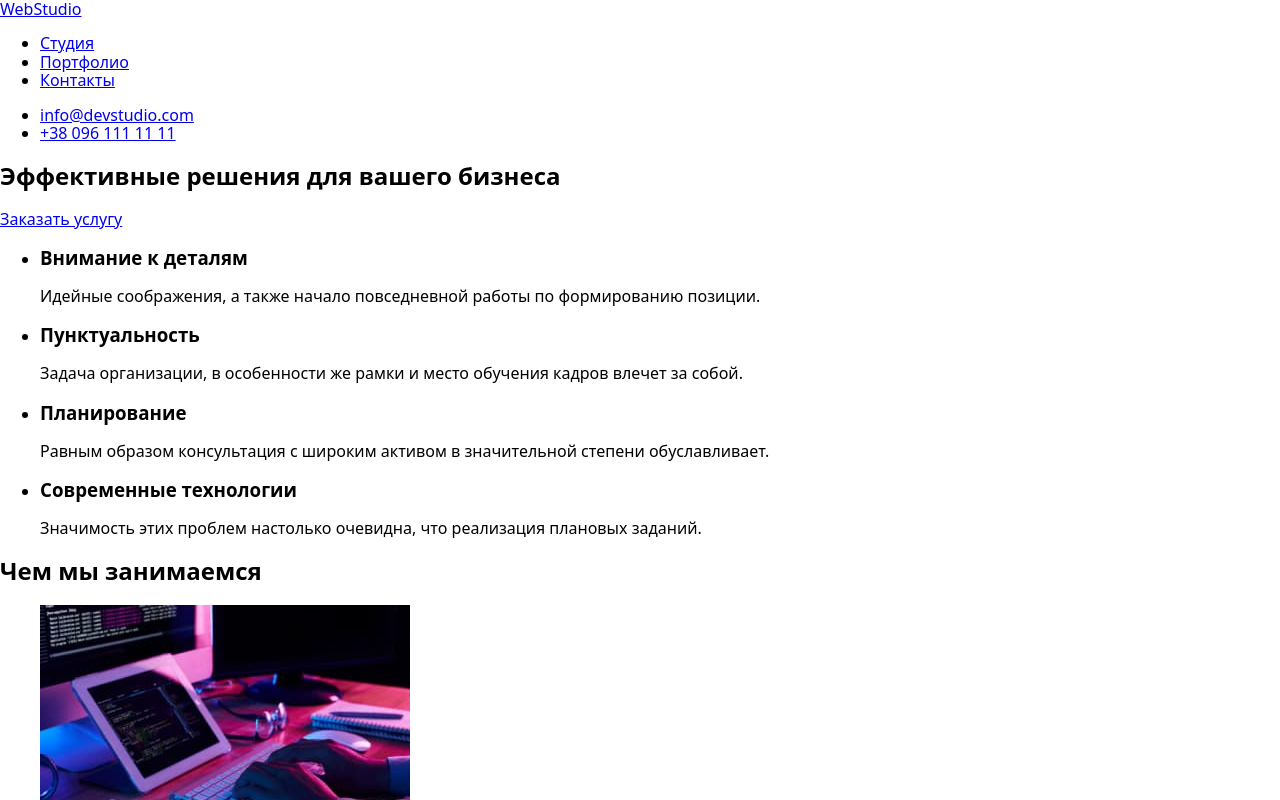
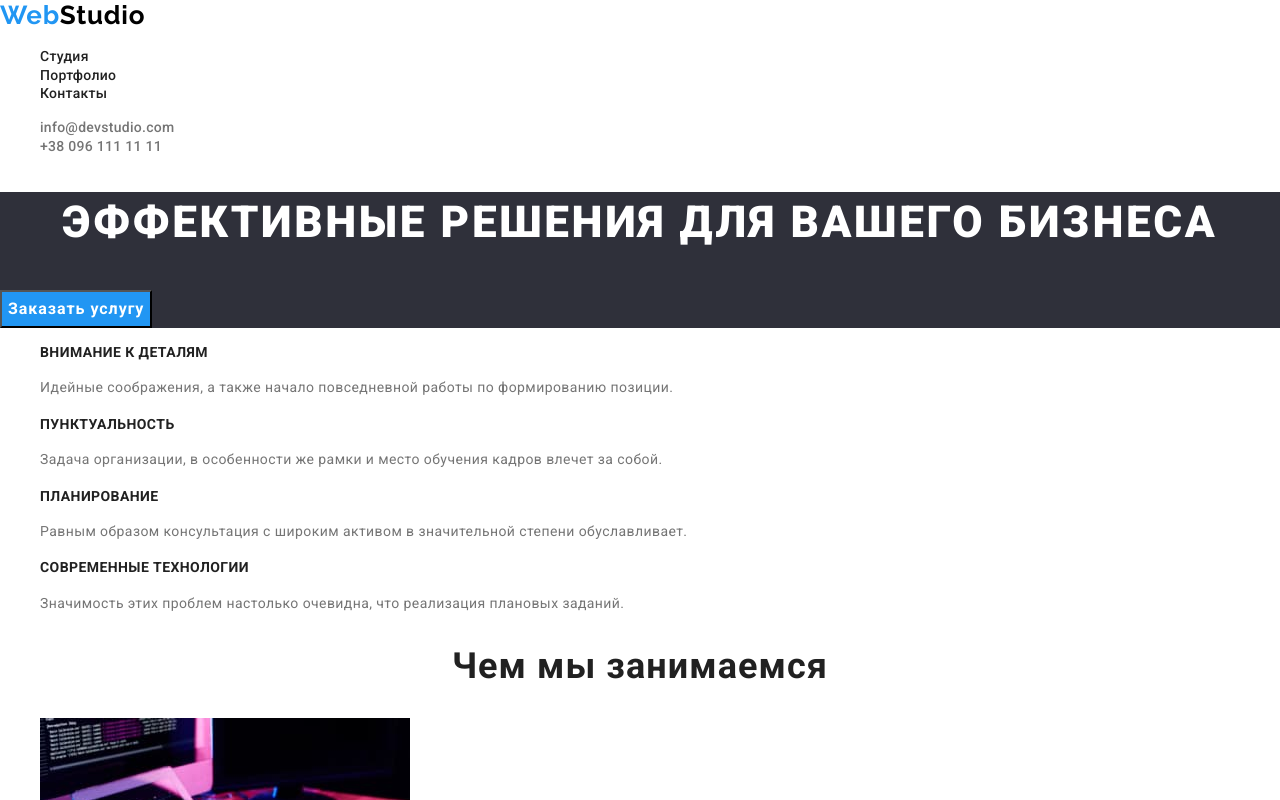
Before and after one commit to ihorkovalenko27/goit-markup-hw-02, a plain HTML site: page index.html in a window 1280 px wide. Shown: the top 800 px of the page. Drawn offline with nearby package versions, Linux system fonts and the light colour scheme.

Commit message:
Первая страница в стилях

```diff
--- a/css/styles.css
+++ b/css/styles.css
@@ -0,0 +1,211 @@
+:root {
+  --white-text: rgba(255, 255, 255, 1);
+  --black-text: rgba(33, 33, 33, 1);
+  --grey-text: rgba(117, 117, 117, 1);
+
+  --white: #ffffff;
+  --dark-grey: #2f303a;
+  --light-grey: #f5f4fa;
+}
+
+body {
+  font-family: 'Roboto', sans-serif;
+}
+
+* {
+  list-style-type: none;
+}
+
+header {
+  background-color: var(--white);
+}
+
+.webstudio {
+  text-decoration: none;
+}
+
+/* Логотип */
+.logo-web,
+.logo-studio {
+  font-family: 'Raleway', sans-serif;
+  font-weight: bold;
+  font-size: 26px;
+  line-height: 1.2;
+  letter-spacing: 0.03em;
+}
+
+.logo-web {
+  color: #2196f3;
+}
+
+.logo-studio {
+  color: #000000;
+}
+
+/* Ссылки навигации */
+
+.link-nav .link {
+  color: var(--black-text);
+  text-decoration: none;
+  font-family: 'Roboto', sans-serif;
+  font-weight: 500;
+  font-size: 14px;
+  line-height: 1.15;
+  letter-spacing: 0.02em;
+}
+
+.link-nav .link:hover,
+.link-nav .link:focus,
+.link-nav .link:active {
+  color: #2196f3;
+}
+
+/* Ссылки контактов */
+
+.contacts-link .link {
+  color: #757575;
+  font-family: 'Roboto', sans-serif;
+  font-weight: 500;
+  font-size: 14px;
+  line-height: 1.15;
+  letter-spacing: 0.02em;
+  text-decoration: none;
+}
+
+.contacts-link .link:hover,
+.contacts-link .link:focus {
+  color: #2196f3;
+}
+
+/* Герой */
+
+.hero {
+  background-color: var(--dark-grey);
+}
+
+.hero-title {
+  color: var(--white-text);
+  font-weight: 900;
+  font-size: 44px;
+  line-height: 1.4;
+  text-align: center;
+  letter-spacing: 0.06em;
+  text-transform: uppercase;
+}
+
+.hero-button {
+  background-color: #2196f3;
+}
+
+.button-text {
+  color: var(--white-text);
+  font-family: 'Roboto', sans-serif;
+  font-weight: bold;
+  font-size: 16px;
+  line-height: 2;
+  display: flex;
+  align-items: center;
+  text-align: center;
+  letter-spacing: 0.06em;
+}
+
+/* Преимущества */
+
+.advantages .adv-title {
+  color: var(--black-text);
+  font-weight: bold;
+  font-size: 14px;
+  line-height: 1.15;
+  letter-spacing: 0.03em;
+  text-transform: uppercase;
+}
+
+.advantages .adv-text {
+  color: var(--grey-text);
+  font-weight: normal;
+  font-size: 14px;
+  line-height: 1.7;
+  letter-spacing: 0.03em;
+}
+
+/* Чем мы занимаемся */
+
+.works-title {
+  color: var(--black-text);
+  font-weight: bold;
+  font-size: 36px;
+  line-height: 1.2;
+  text-align: center;
+  letter-spacing: 0.03em;
+}
+
+/* Наша команда */
+.our-team {
+  background-color: var(--light-grey);
+}
+
+.team-title {
+  color: var(--black-text);
+  font-weight: bold;
+  font-size: 36px;
+  line-height: 42px;
+  text-align: center;
+  letter-spacing: 0.03em;
+}
+
+.team-list .list-item {
+  color: var(--black-text);
+  font-weight: 500;
+  font-size: 16px;
+  line-height: 1.2;
+  letter-spacing: 0.03em;
+}
+
+/* На время убрал text-align!  */
+
+.prof-item {
+  color: var(--grey-text);
+  font-weight: normal;
+  font-size: 16px;
+  line-height: 1.2;
+  letter-spacing: 0.03em;
+}
+
+/* Футер */
+.footer {
+  background-color: var(--dark-grey);
+}
+
+.footer-studio {
+  color: var(--white-text);
+  font-family: 'Raleway', sans-serif;
+  font-weight: bold;
+  font-size: 26px;
+  line-height: 1.2;
+  letter-spacing: 0.03em;
+}
+
+.addr {
+  color: var(--white-text);
+  font-style: normal;
+  font-weight: normal;
+  font-size: 14px;
+  line-height: 1.7;
+  letter-spacing: 0.03em;
+  text-decoration: none;
+}
+
+.footer-link .link {
+  color: rgba(255, 255, 255, 0.6);
+  font-family: 'Roboto', sans-serif;
+  font-style: normal;
+  font-size: 14px;
+  line-height: 24px;
+  letter-spacing: 0.03em;
+  text-decoration: none;
+}
+
+.footer-link .link:hover,
+.footer-link .link:focus {
+  color: #2196f3;
+}
--- a/index.html
+++ b/index.html
@@ -15,54 +15,54 @@
 <body>
     <header>
     <nav>
-      <a href="index.html">WebStudio</a>
-      <ul>
-         <li><a href="#">Студия</a></li>
-         <li><a href="portfolio.html">Портфолио</a></li>
-         <li><a href="#">Контакты</a></li>
+      <a class="webstudio" href="index.html"> <span class="logo-web">Web</span><span class="logo-studio">Studio</span></a>
+      <ul class="link-nav" >
+         <li> <a href="#" class="link">Студия</a></li>
+         <li> <a href="portfolio.html" class="link">Портфолио</a></li>
+         <li> <a href="#" class="link">Контакты</a></li>
       </ul>
     </nav>
-    <ul>
-        <li><a href="mailto:info@devstudio.com">info@devstudio.com</a></li>
-        <li><a href="tel:+380961111111">+38 096 111 11 11</a></li>
+    <ul class="contacts-link">
+        <li><a href="mailto:info@devstudio.com" class="link">info@devstudio.com</a></li>
+        <li><a href="tel:+380961111111" class="link">+38 096 111 11 11</a></li>
     </ul>
     </header>
     <main>
 
         <!--Герой-->
 
-        <section>
-            <h1>Эффективные решения для вашего бизнеса</h1>
-            <a href="#">Заказать услугу</a>
+        <section class="hero">
+            <h1 class="hero-title">Эффективные решения для вашего бизнеса</h1>
+            <button type="button" class="hero-button"><span class="button-text">Заказать услугу</span></button>
         </section>
 
         <!--Преимущества-->
 
         <section>
 
-            <ul>
+            <ul class="advantages">
                 <li>
-                    <h3>Внимание к деталям</h3>
+                    <h3 class="adv-title">Внимание к деталям</h3>
                     <p>
-                      Идейные соображения, а также начало повседневной работы по формированию позиции.
+                       <span class="adv-text"> Идейные соображения, а также начало повседневной работы по формированию позиции. </span>
                     </p>
                 </li>
                 <li>
-                    <h3>Пунктуальность</h3>
+                    <h3 class="adv-title">Пунктуальность</h3>
                     <p>
-                        Задача организации, в особенности же рамки и место обучения кадров влечет за собой.
+                    <span class="adv-text"> Задача организации, в особенности же рамки и место обучения кадров влечет за собой. </span>
                     </p>
                 </li>
                 <li>
-                    <h3>Планирование</h3>
+                    <h3 class="adv-title">Планирование</h3>
                     <p>
-                        Равным образом консультация с широким активом в значительной степени обуславливает.
+                    <span class="adv-text"> Равным образом консультация с широким активом в значительной степени обуславливает. </span>
                     </p>
                 </li>
                 <li>
-                    <h3>Современные технологии</h3>
+                    <h3 class="adv-title">Современные технологии</h3>
                     <p>
-                        Значимость этих проблем настолько очевидна, что реализация плановых заданий.
+                    <span class="adv-text"> Значимость этих проблем настолько очевидна, что реализация плановых заданий. </span>
                     </p>
                 </li>
 
@@ -74,7 +74,7 @@
 
         <section>
 
-            <h2>Чем мы занимаемся</h2>
+            <h2 class="works-title">Чем мы занимаемся</h2>
             <ul>
                 <li> <a href="#"> <img src="images/img1.jpg" alt="Человек печатает на клавиатуре" width="370"> </a> </li>
                 <li> <a href="#"> <img src="images/img2.jpg" alt="Человек держит телефон" width="370"> </a> </li>
@@ -85,34 +85,34 @@
 
         <!--Наша команда-->
 
-        <section>
+        <section class="our-team">
 
-            <h2>Наша команда</h2>
+            <h2 class="team-title" >Наша команда</h2>
 
-            <ul>
+            <ul class="team-list" >
 
                 <li>
                   <img src="images/igor1.jpg" alt="Дизайнер Игорь" width="270">
-                  <h3>Игорь Демьяненко</h3>
-                  <p>Product Designer</p>
+                  <h3 class="list-item">Игорь Демьяненко</h3>
+                  <p> <span class="prof-item">Product Designer</span></p>
                 </li>
 
                 <li>
                     <img src="images/olga1.jpg" alt="Разработчик Ольга" width="270">
-                    <h3>Ольга Репина</h3>
-                    <p>Frontend Developer</p>
+                    <h3  class="list-item">Ольга Репина</h3>
+                    <p><span class="prof-item">Frontend Developer</span></p>
                 </li>
 
                 <li>
                     <img src="images/nikolay1.jpg" alt="Маркетолог Николай" width="270">
-                    <h3>Николай Тарасов</h3>
-                    <p>Marketing</p>
+                    <h3  class="list-item">Николай Тарасов</h3>
+                    <p><span class="prof-item">Marketing</span></p>
                 </li>
 
                 <li>
                     <img src="images/mikhail1.jpg" alt="Дизайнер Михаил"  width="270">
-                    <h3>Михаил Ермаков</h3>
-                    <p>UI Designer</p>
+                    <h3  class="list-item">Михаил Ермаков</h3>
+                    <p><span class="prof-item">UI Designer</span></p>
                 </li>
 
             </ul>
@@ -121,16 +121,16 @@
 
     </main>
 
-    <footer>
-        <a href="index.html">WebStudio</a>
+    <footer class="footer">
+        <a class="webstudio" href="index.html"> <span class="logo-web">Web</span><span class="footer-studio">Studio</span></a>
 
         <address>
 
-            г. Киев, пр-т Леси Украинки, 26
+           <span class="addr"> г. Киев, пр-т Леси Украинки, 26 </span>
 
-            <ul>
-               <li> <a href="mailto:info@example.com">info@example.com</a> </li>
-               <li> <a href="tel:+380991111111">+38 099 111 11 11</a> </li>
+            <ul class="footer-link">
+               <li> <a href="mailto:info@example.com" class="link">info@example.com</a> </li>
+               <li> <a href="tel:+380991111111" class="link">+38 099 111 11 11</a> </li>
            </ul>
 
         </address>
```
